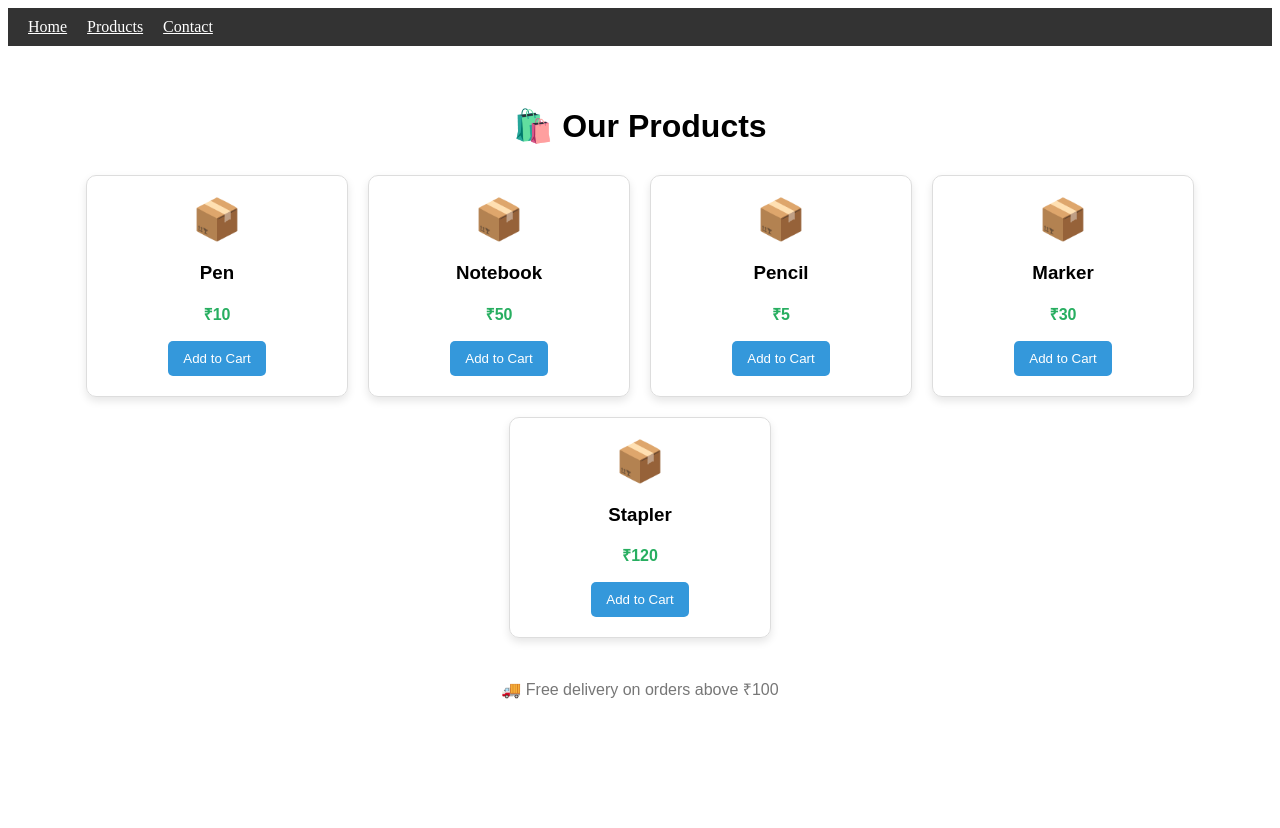
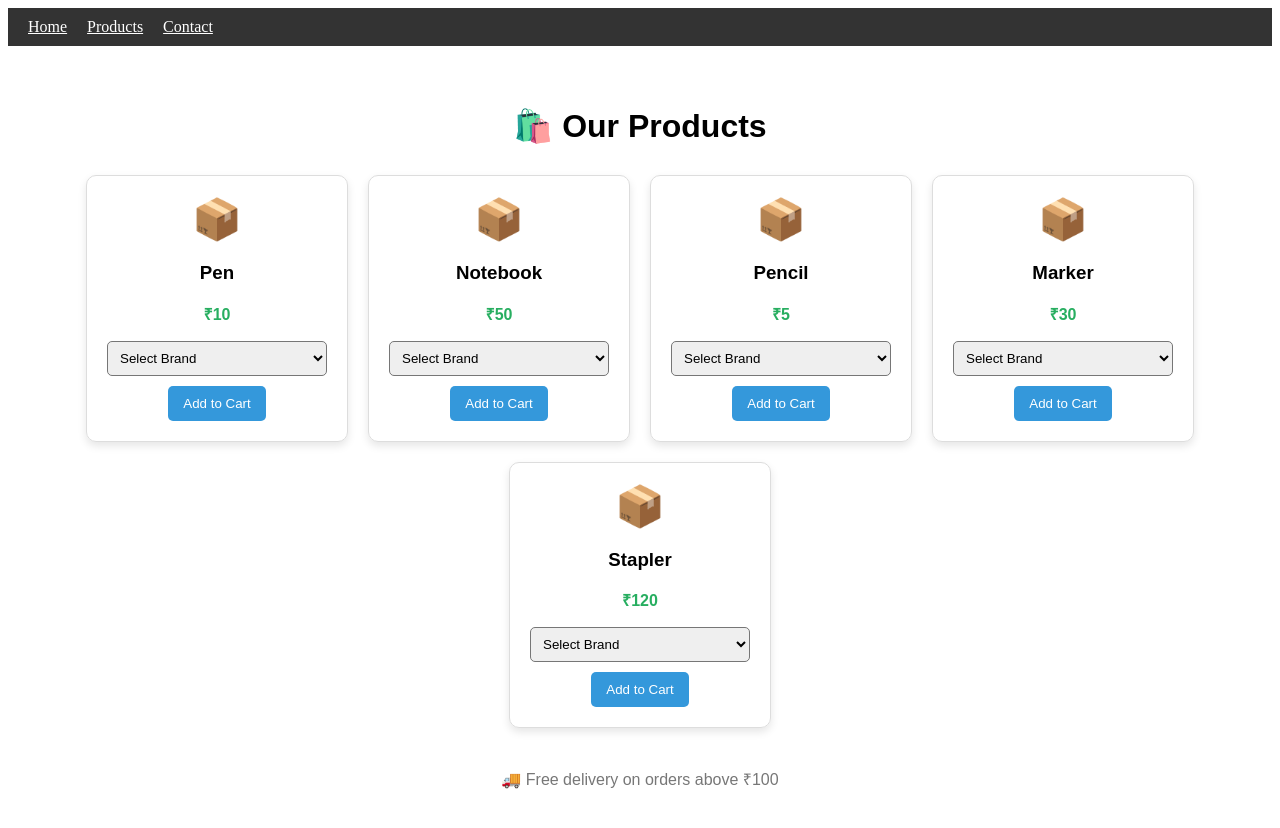
Before and after one commit to vikasrajput0112/stationery-website, a React (Vite) app: page /products in a window 1280 px wide. Shown: the top 828 px of the page. Before the commit the page ends 800 px from the top, so only its background shows below. Built offline with nearby package versions, Linux system fonts and the light colour scheme.

Commit message:
Update Products.jsx

```diff
--- a/src/pages/Products.jsx
+++ b/src/pages/Products.jsx
@@ -1,23 +1,42 @@
-import React from "react";
+import React, { useState } from "react";
 
 const Products = () => {
+
   const items = [
-    { name: "Pen", price: "₹10" },
-    { name: "Notebook", price: "₹50" },
-    { name: "Pencil", price: "₹5" },
-    { name: "Marker", price: "₹30" },
-    { name: "Stapler", price: "₹120" }
+    {
+      name: "Pen",
+      price: "₹10",
+      brands: ["Camlin", "Reynolds", "Flair", "DOMS", "Saino"]
+    },
+    {
+      name: "Notebook",
+      price: "₹50",
+      brands: ["Classmate", "Navneet", "Camlin"]
+    },
+    {
+      name: "Pencil",
+      price: "₹5",
+      brands: ["DOMS", "Camlin", "Natraj", "Faber-Castell", "Blue & Black"]
+    },
+    {
+      name: "Marker",
+      price: "₹30",
+      brands: ["Camlin", "Artline", "Luxor"]
+    },
+    {
+      name: "Stapler",
+      price: "₹120",
+      brands: ["Kangaroo", "Camlin", "Kores"]
+    }
   ];
 
   return (
     <div style={{ padding: "40px", fontFamily: "Arial, sans-serif" }}>
 
-      {/* 🔹 Heading */}
       <h1 style={{ textAlign: "center", marginBottom: "30px" }}>
         🛍️ Our Products
       </h1>
 
-      {/* 🔹 Product Grid */}
       <div style={{
         display: "flex",
         justifyContent: "center",
@@ -26,30 +45,73 @@ const Products = () => {
       }}>
 
         {items.map((item, index) => (
-          <div key={index} style={{
+          <ProductCard key={index} item={item} />
+        ))}
+
+      </div>
+
+      <p style={{
+        textAlign: "center",
+        marginTop: "40px",
+        color: "#777"
+      }}>
+        🚚 Free delivery on orders above ₹100
+      </p>
+
+    </div>
+  );
+};
+
+// 🔹 Separate Component (clean code)
+const ProductCard = ({ item }) => {
+  const [selectedBrand, setSelectedBrand] = useState("");
+
+  return (
+    <div style={{
       border: "1px solid #ddd",
       borderRadius: "10px",
       width: "220px",
       padding: "20px",
       textAlign: "center",
-            boxShadow: "0 4px 8px rgba(0,0,0,0.1)",
-            transition: "0.3s"
+      boxShadow: "0 4px 8px rgba(0,0,0,0.1)"
     }}>
 
-            {/* Product Icon */}
       <div style={{ fontSize: "40px", marginBottom: "10px" }}>
         📦
       </div>
 
-            {/* Product Name */}
       <h3>{item.name}</h3>
 
-            {/* Price */}
       <p style={{ color: "#27ae60", fontWeight: "bold" }}>
         {item.price}
       </p>
 
-            {/* Button */}
+      {/* 🔽 Dropdown */}
+      <select
+        value={selectedBrand}
+        onChange={(e) => setSelectedBrand(e.target.value)}
+        style={{
+          width: "100%",
+          padding: "8px",
+          marginBottom: "10px",
+          borderRadius: "5px"
+        }}
+      >
+        <option value="">Select Brand</option>
+        {item.brands.map((brand, i) => (
+          <option key={i} value={brand}>
+            {brand}
+          </option>
+        ))}
+      </select>
+
+      {/* Show selected brand */}
+      {selectedBrand && (
+        <p style={{ fontSize: "12px", color: "#555" }}>
+          Selected: {selectedBrand}
+        </p>
+      )}
+
       <button style={{
         padding: "10px 15px",
         backgroundColor: "#3498db",
@@ -62,20 +124,6 @@ const Products = () => {
       </button>
 
     </div>
-        ))}
-
-      </div>
-
-      {/* 🔹 Footer Note */}
-      <p style={{
-        textAlign: "center",
-        marginTop: "40px",
-        color: "#777"
-      }}>
-        🚚 Free delivery on orders above ₹100
-      </p>
-
-    </div>
   );
 };
 
```
Lines whose indentation alone changed are shown as unchanged.
